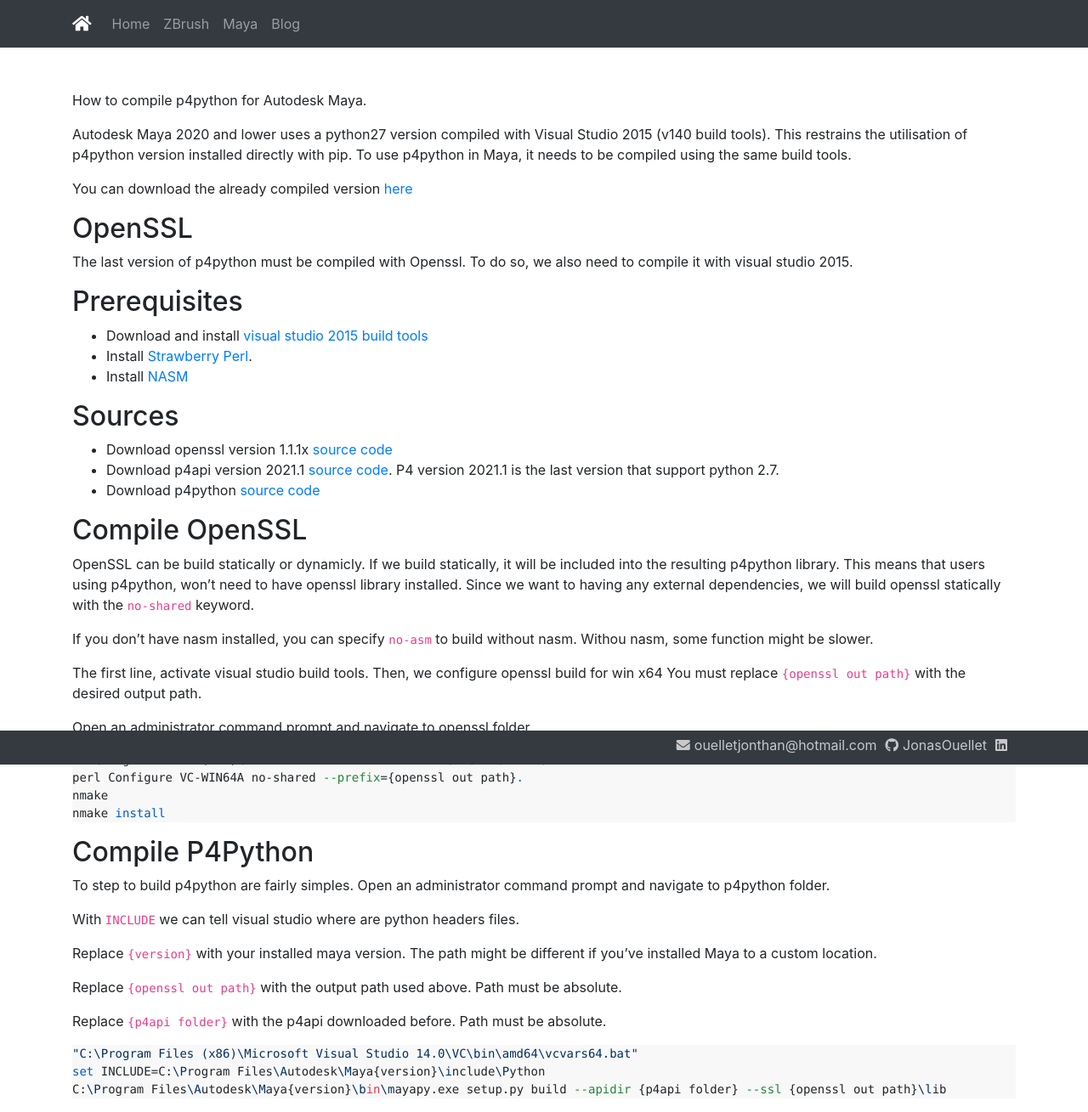
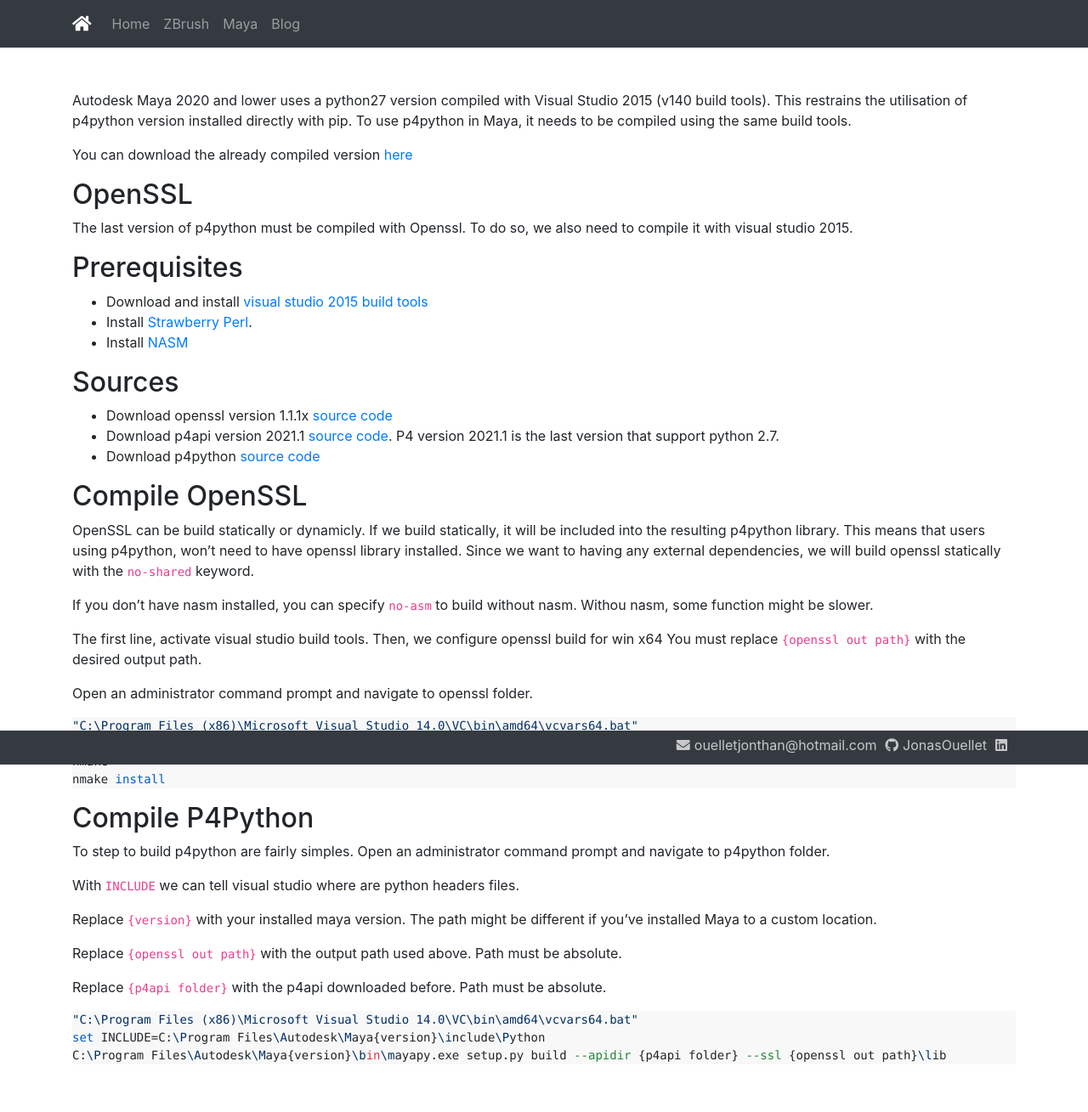
Before and after one commit to JonasOuellet/jonasouellet.github.io, a Jekyll site: the page built from _posts/2021-11-9-build-p4python-for-maya.md, in a window 1280 px wide. Shown: the whole page at 85% size. Built offline with Jekyll 4.4.1, drawn with Linux system fonts in a browser that asks for light colours; nearby versions of some CDN libraries; our own code applies the rules of GitHub Pages for plain Markdown files; after the commit the page ends 1269 px from its top, so only the background shows below that.

Commit message:
Update 2021-11-9-build-p4python-for-maya.md

```diff
--- a/_posts/2021-11-9-build-p4python-for-maya.md
+++ b/_posts/2021-11-9-build-p4python-for-maya.md
@@ -1,5 +1,3 @@
-How to compile p4python for Autodesk Maya.
-
 Autodesk Maya 2020 and lower uses a python27 version compiled with Visual Studio 2015 (v140 build tools).  This restrains the utilisation of p4python version installed directly with pip. To use p4python in Maya, it needs to be compiled using the same build tools.
 
 You can download the already compiled version [here](https://1drv.ms/u/s!AmUIPYb_04PSge0RmEy9TFH1CdNHwA?e=OFFFbe)
```
